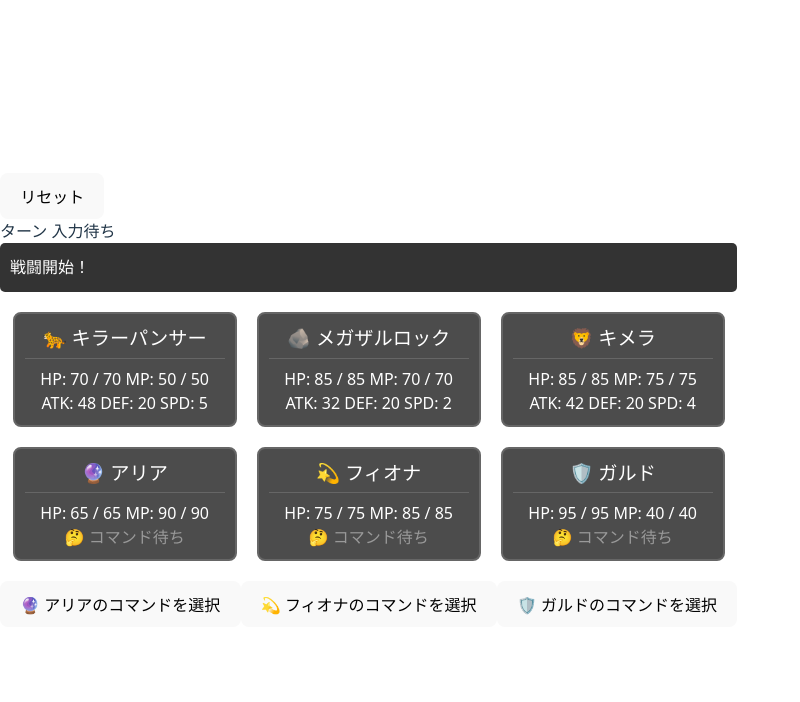
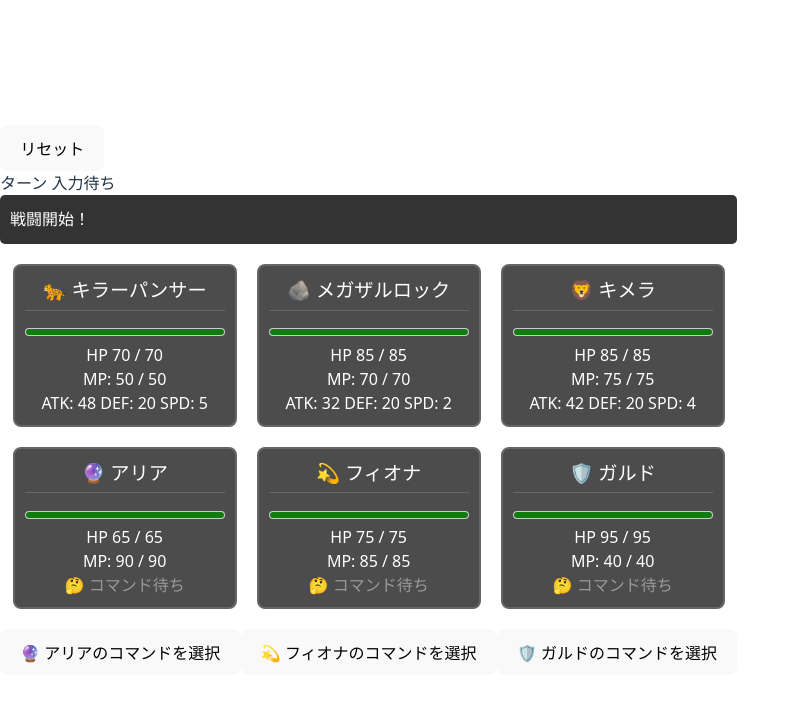
Before and after one commit to koma0619/Command_RPG, a React (Vite) app: page / in a window 1280 px wide. Shown: the top 702 px of the page, without its empty margins (0-800 px from the left). Built offline with nearby package versions, Linux system fonts and the light colour scheme.

Commit message:
HPバー実装

```diff
--- a/src/components/BattleComponents.css
+++ b/src/components/BattleComponents.css
@@ -47,3 +47,7 @@
 .waiting {
   color: #999;
 }
+
+.hp-meter meter {
+  width: 100%;
+}
--- a/src/components/BattleComponents.tsx
+++ b/src/components/BattleComponents.tsx
@@ -27,13 +27,25 @@ interface EnemyTeamDisplayProps {
   enemies: BattleActor[];
 }
 
+function HpBar({ current, max }: { current: number; max: number }): React.ReactElement {
+  return (
+    <div className="hp-meter">
+      <meter value={current} min={0} max={max} low={max * 0.25} high={max * 0.5} optimum={max}>
+        {current} / {max}
+      </meter>
+      <span className="hp-meter-text">HP {current} / {max}</span>
+    </div>
+  );
+}
+
 export function EnemyTeamDisplay({ enemies }: EnemyTeamDisplayProps): React.ReactElement {
   return (
     <div className="enemy-list">
       {enemies.map((e) => (
         <div key={e.actor.name} className="enemy-item">
           <div className="enemy-header">{e.actor.emoji} {e.actor.name}</div>
-          <div>HP: {e.currentHp} / {e.actor.hp} MP: {e.currentMp} / {e.actor.mp}</div>
+          <HpBar current={e.currentHp} max={e.actor.hp} />
+          <div>MP: {e.currentMp} / {e.actor.mp}</div>
           <div>ATK: {e.actor.atk} DEF: {e.actor.def} SPD: {e.actor.spd}</div>
         </div>
       ))}
@@ -52,7 +64,8 @@ export function PlayerTeamDisplay({ players, pendingActions }: PlayerTeamDisplay
       {players.map((p) => (
         <div key={p.actor.name} className="player-item">
           <div className="player-header">{p.actor.emoji} {p.actor.name}</div>
-          <div>HP: {p.currentHp} / {p.actor.hp} MP: {p.currentMp} / {p.actor.mp}</div>
+          <HpBar current={p.currentHp} max={p.actor.hp} />
+          <div>MP: {p.currentMp} / {p.actor.mp}</div>
           <div>
             {pendingActions.has(p.actor.name) ? (
               <span className="pending-action">⏳ {pendingActions.get(p.actor.name)}</span>
```
